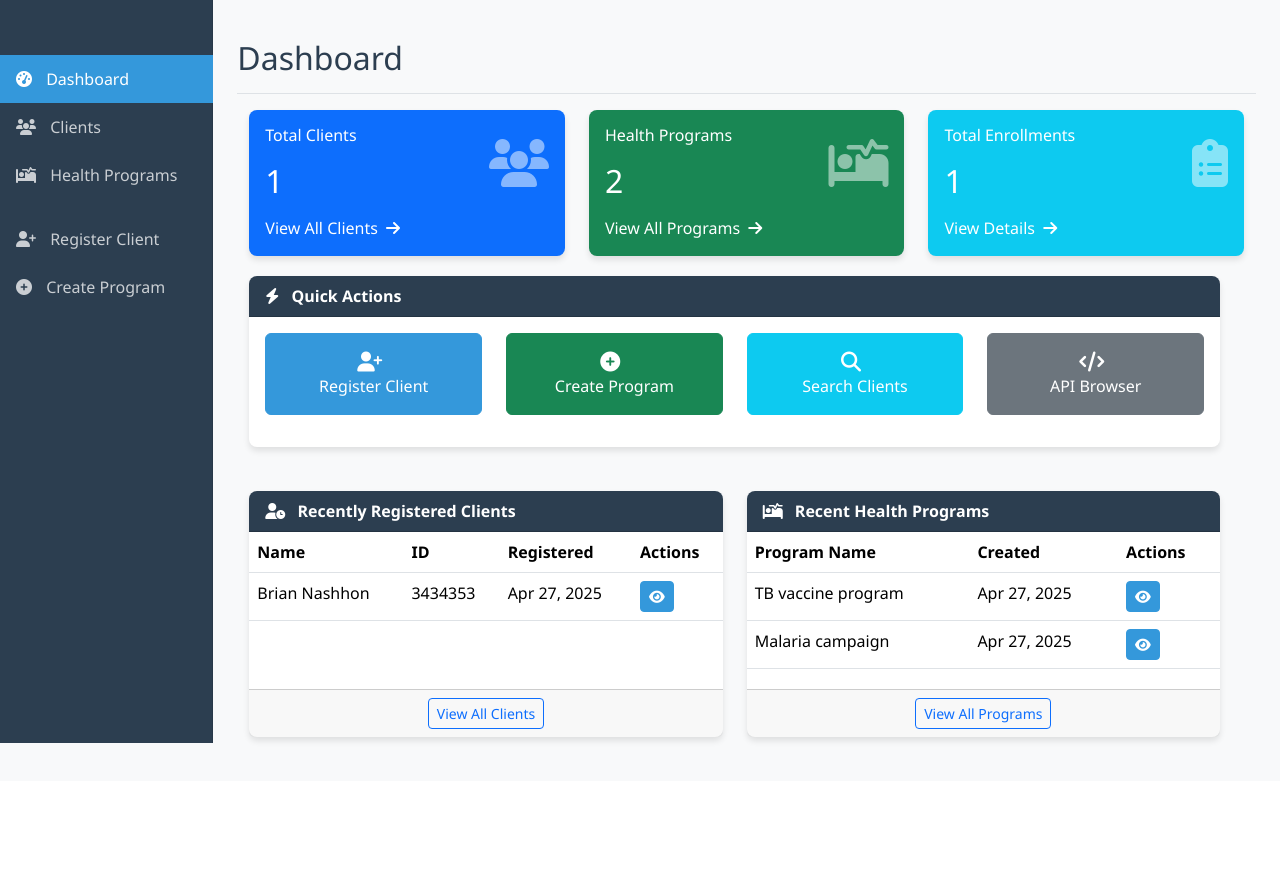
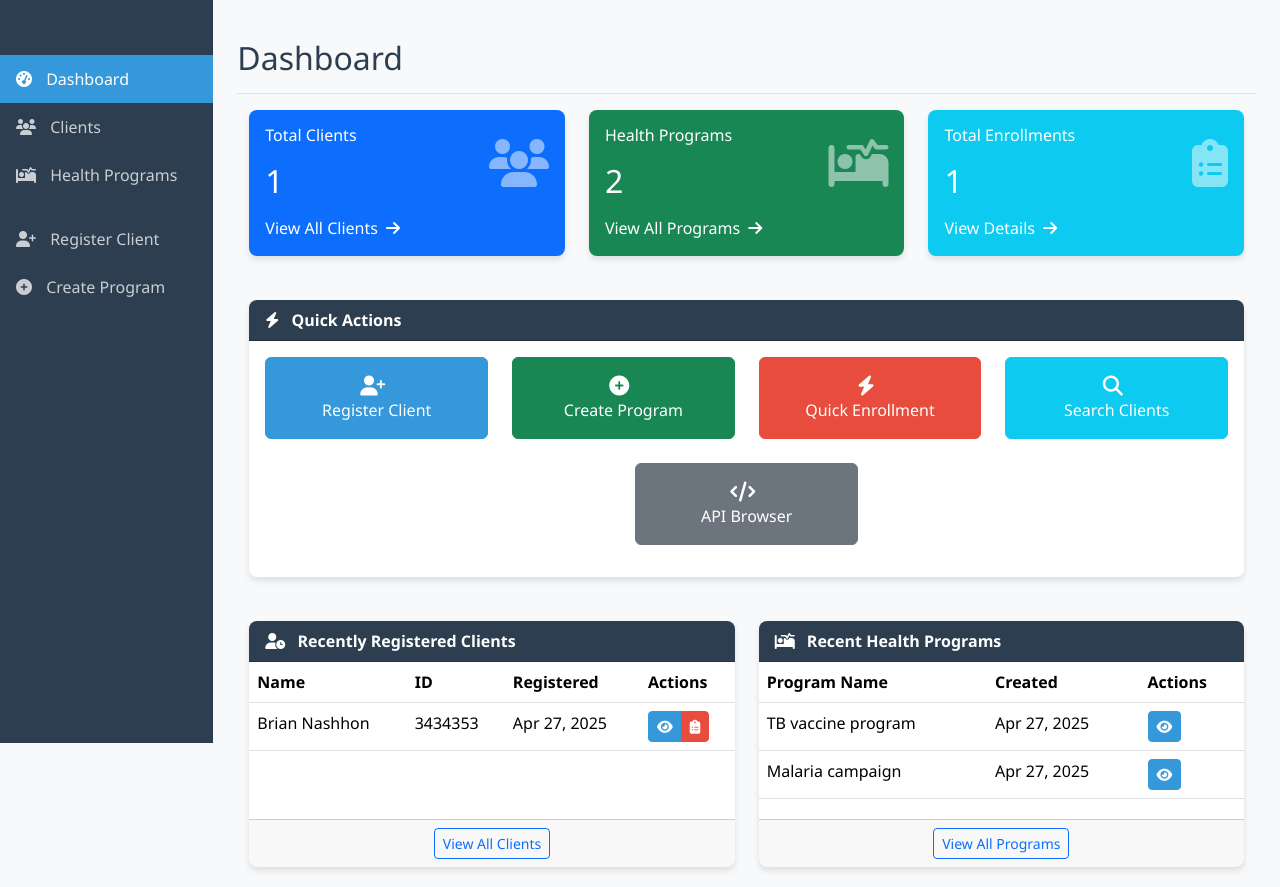
Before and after one commit to Valentino-Junior/Health-info-system, a Django app: page / in a window 1280 px wide. Shown: the part 57-944 px from the top of the page. Before the commit the page ends 800 px from the top, so only its background shows below. Run offline with Django 4.2, Linux system fonts and the light colour scheme; data comes from the database, SQL or seed files in the repository; some libraries are stand-ins or nearby versions.

Commit message:
Added quick enrollment

```diff
--- a/core/templates/dashboard.html
+++ b/core/templates/dashboard.html
@@ -72,6 +72,7 @@
             </div>
         </div>
     </div>
+</div>
 
 <!-- Quick Actions -->
 <div class="row mb-4" data-aos="fade-up" data-aos-delay="400">
@@ -95,11 +96,19 @@
                         </a>
                     </div>
                     <div class="col-md-3 col-sm-6 mb-3">
+                        <a href="{% url 'direct_enrollment' %}" class="btn btn-danger w-100 p-3">
+                            <i class="fas fa-bolt fa-lg me-2"></i><br>
+                            Quick Enrollment
+                        </a>
+                    </div>
+                    <div class="col-md-3 col-sm-6 mb-3">
                         <a href="{% url 'client_list' %}" class="btn btn-info w-100 p-3 text-white">
                             <i class="fas fa-search fa-lg me-2"></i><br>
                             Search Clients
                         </a>
                     </div>
+                </div>
+                <div class="row justify-content-center mt-2">
                     <div class="col-md-3 col-sm-6 mb-3">
                         <a href="/api/" class="btn btn-secondary w-100 p-3">
                             <i class="fas fa-code fa-lg me-2"></i><br>
@@ -137,9 +146,14 @@
                                 <td>{{ client.national_id }}</td>
                                 <td>{{ client.created_at|date:"M d, Y" }}</td>
                                 <td>
-                                    <a href="{% url 'client_detail' pk=client.id %}" class="btn btn-sm btn-primary">
+                                    <div class="btn-group">
+                                        <a href="{% url 'client_detail' pk=client.id %}" class="btn btn-sm btn-primary" title="View Client">
                                             <i class="fas fa-eye"></i>
                                         </a>
+                                        <a href="{% url 'enroll_client' client_id=client.id %}" class="btn btn-sm btn-danger" title="Enroll Client">
+                                            <i class="fas fa-clipboard-list"></i>
+                                        </a>
+                                    </div>
                                 </td>
                             </tr>
                             {% empty %}
@@ -204,9 +218,22 @@
 
 {% block extra_js %}
 <script>
-    // Add chart for visualization if needed
+    // Add hover effects to cards
     document.addEventListener('DOMContentLoaded', function() {
-        // Example chart could be added here
+        const actionButtons = document.querySelectorAll('.card-body .btn');
+
+        actionButtons.forEach(button => {
+            button.addEventListener('mouseenter', function() {
+                this.style.transform = 'translateY(-5px)';
+                this.style.boxShadow = '0 4px 10px rgba(0,0,0,0.2)';
+                this.style.transition = 'all 0.3s ease';
+            });
+
+            button.addEventListener('mouseleave', function() {
+                this.style.transform = 'translateY(0)';
+                this.style.boxShadow = '';
+            });
+        });
     });
 </script>
 {% endblock %}
```
Lines whose indentation alone changed are shown as unchanged.
